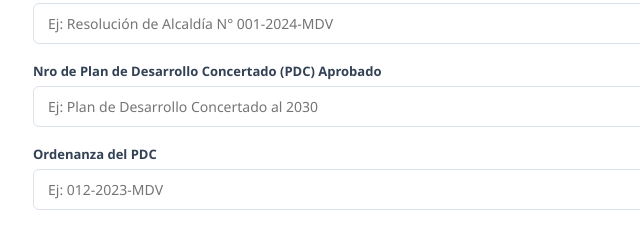
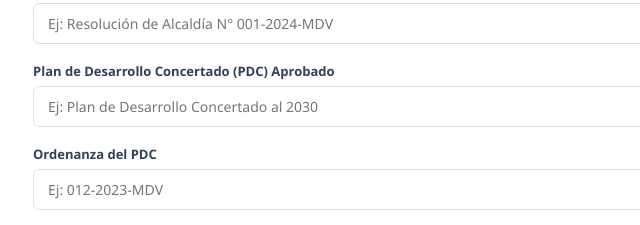
Before and after one commit to gestinova/PEI-CEPLAN, a plain HTML site: page frontend/index.html in a window 1280 px wide. Shown: the part 806-1031 px from the top of the page, 8-648 px from the left. Drawn offline with Linux system fonts and the light colour scheme.

Commit message:
Update form field labels in index.html

```diff
--- a/frontend/index.html
+++ b/frontend/index.html
@@ -79,7 +79,7 @@
               Planeamiento
               Estratégico Institucional</label><input type="text" id="resolucion_alcaldia"
               placeholder="Ej: Resolución de Alcaldía N° 001-2024-MDV"></div>
-          <div class="form-group"><label>Nro de Plan de Desarrollo Concertado (PDC) Aprobado</label><input type="text"
+          <div class="form-group"><label>Plan de Desarrollo Concertado (PDC) Aprobado</label><input type="text"
               id="plan_desarrollo_concertado" placeholder="Ej: Plan de Desarrollo Concertado al 2030"></div>
           <div class="form-group"><label>Ordenanza del PDC</label><input type="text" id="ordenanza_pdc"
               placeholder="Ej: 012-2023-MDV"></div>
```
